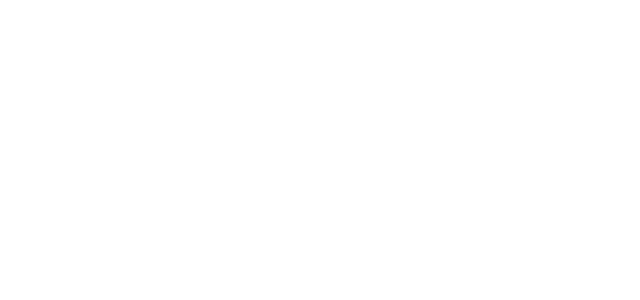
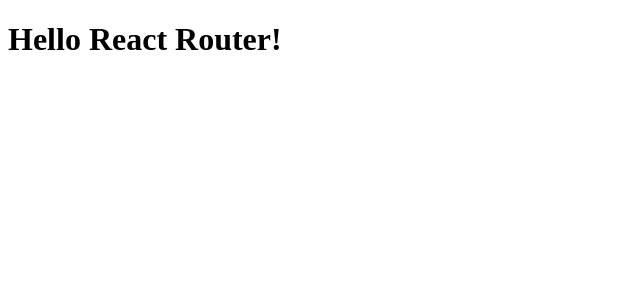
Before and after one commit to gnzlplcs/react-router-6, a React (Vite) app in the folder intro/: page / in a window 1280 px wide. Before the commit this address had no page. Shown: the top 300 px of the page, without its empty margins (0-640 px from the left). Built offline with nearby package versions, Linux system fonts and the light colour scheme.

Commit message:
:construction: route, path & element

```diff
--- /dev/null
+++ b/intro/src/About.jsx
@@ -0,0 +1,7 @@
+import React from "react";
+
+const About = () => {
+  return <h1>About Page</h1>;
+};
+
+export default About;
--- a/intro/src/App.jsx
+++ b/intro/src/App.jsx
@@ -1,7 +1,5 @@
 function App() {
-  return (
-    <h1>Hello World</h1>
-  )
+  return <h1>Hello React Router!</h1>;
 }
 
-export default App
+export default App;
--- a/intro/src/main.jsx
+++ b/intro/src/main.jsx
@@ -2,9 +2,21 @@
 import ReactDOM from "react-dom/client";
 import { BrowserRouter as Router, Routes, Route } from "react-router-dom";
 import App from "./App";
+import About from "./About";
+
+/**
+ * Challenge:
+ * 1. Create an "About" component (just render another h1 that says
+ *    "About page" or something more interesting of your choosing).
+ * 2. Create a new Route to render the About component when the path
+ *    is /about
+ */
 
 ReactDOM.createRoot(document.getElementById("root")).render(
   <Router>
-    <Routes></Routes>
+    <Routes>
+      <Route path="/" element={<App />} />
+      <Route path="/about" element={<About />} />
+    </Routes>
   </Router>
 );
```
